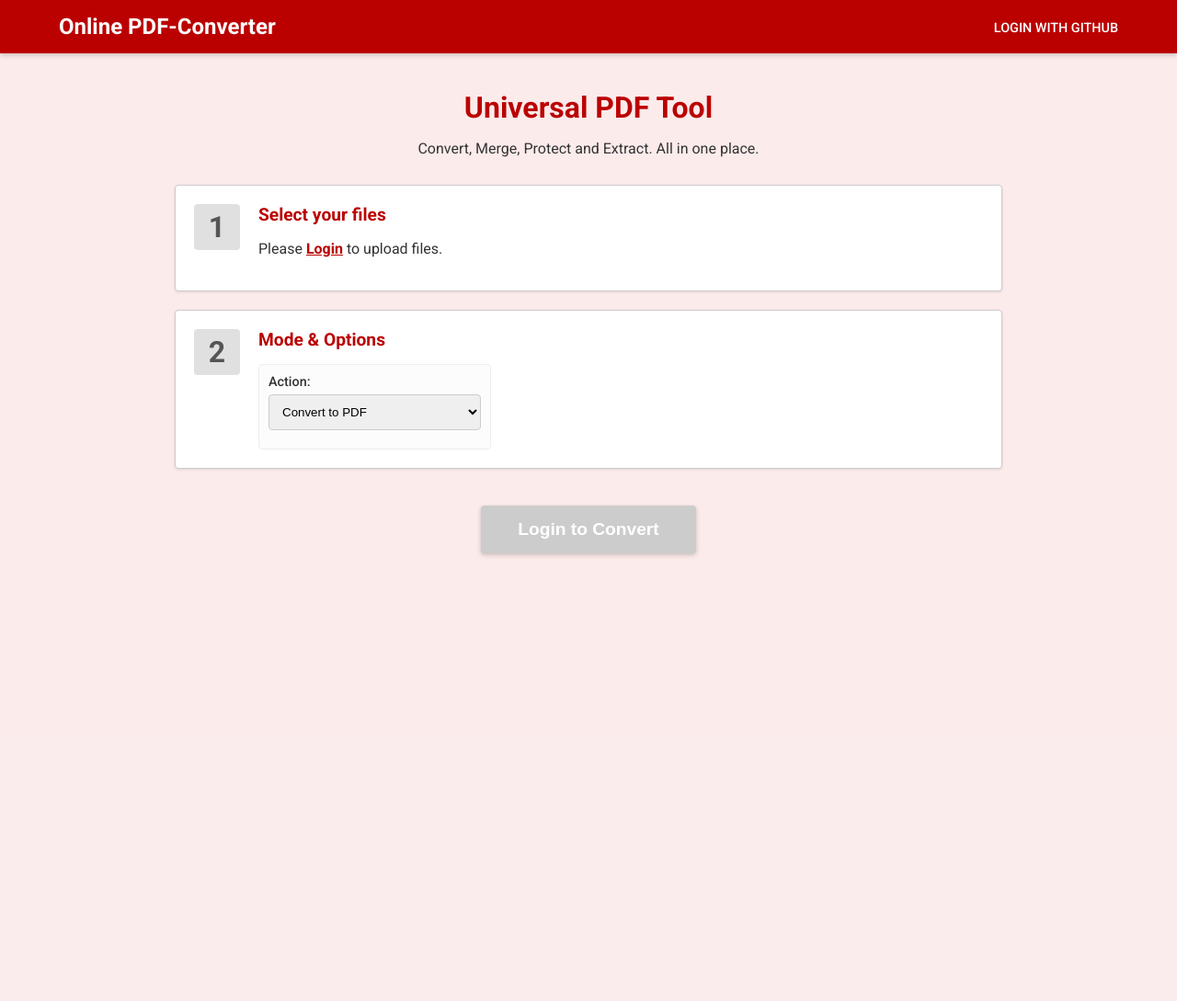
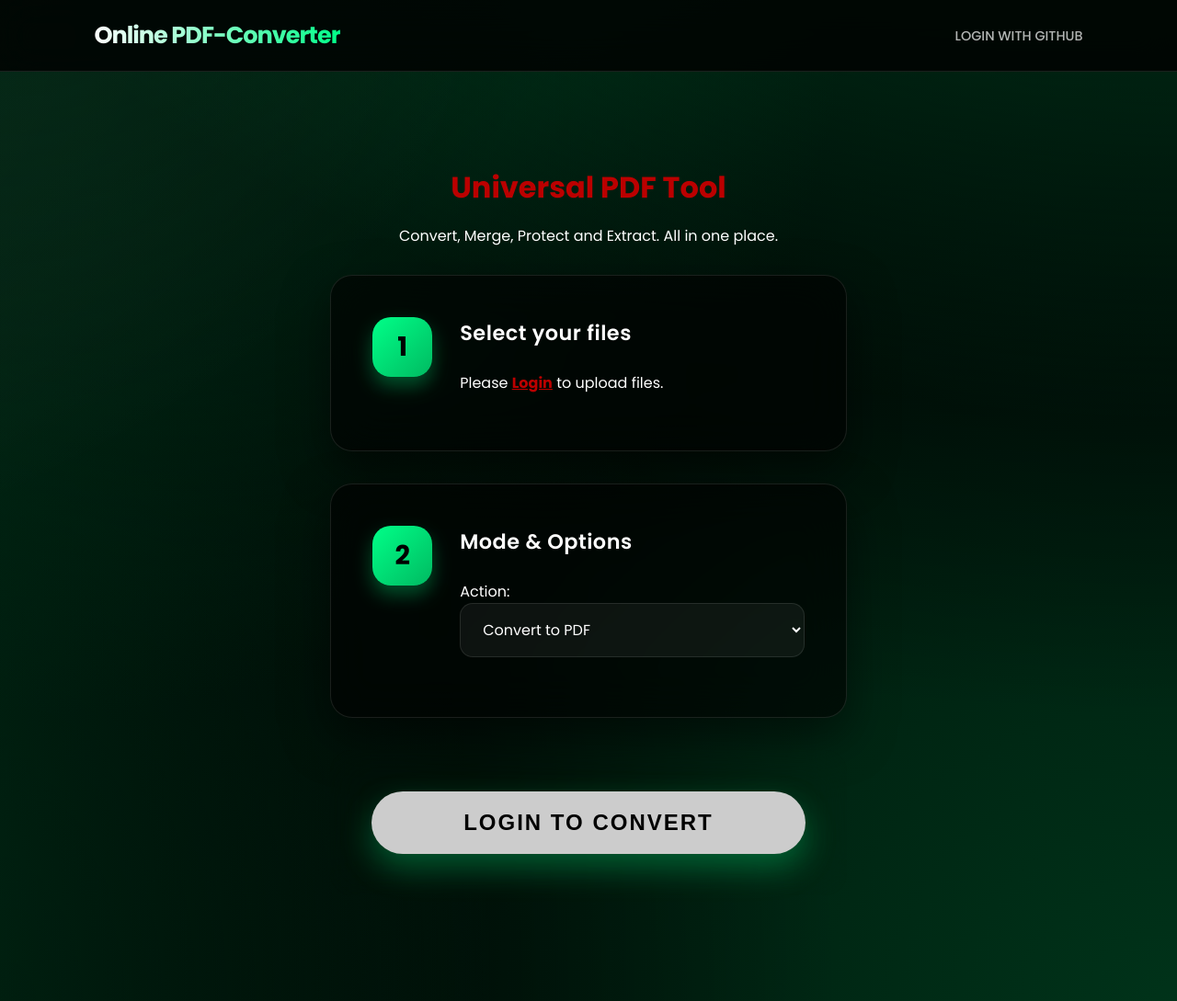
Before and after one commit to Deva0121/Conver-Doc-EVE, a Flask app: page / in a window 1280 px wide. Shown: the whole page at 92% size. Before the commit the page ends 606 px from the top, so only its background shows below. Run offline with Flask 3, Linux system fonts and the light colour scheme.

Commit message:
Style: Premium Green/Black/White mesh gradient animation

```diff
--- a/static/style.css
+++ b/static/style.css
@@ -1,71 +1,132 @@
-@import url('https://fonts.googleapis.com/css2?family=Roboto:wght@300;400;500;700&display=swap');
+@import url('https://fonts.googleapis.com/css2?family=Poppins:wght@300;400;500;600;700&display=swap');
+
+:root {
+    --primary-green: #00ff88;
+    --dark-green: #004d2c;
+    --accent-white: #ffffff;
+    --deep-black: #000000;
+    --glass-bg: rgba(0, 0, 0, 0.6);
+    --glass-border: rgba(255, 255, 255, 0.1);
+}
+
+* {
+    box-sizing: border-box;
+}
 
 body {
     margin: 0;
-    font-family: 'Roboto', sans-serif;
-    background-color: #fcebeb;
-    /* Very light red/grey mix */
-    color: #333;
+    font-family: 'Poppins', sans-serif;
+    color: #ffffff;
+    min-height: 100vh;
+    display: flex;
+    flex-direction: column;
+    overflow-x: hidden;
+    /* Ultra-premium Mesh Gradient */
+    background: #000;
+    background-image:
+        radial-gradient(at 0% 0%, hsla(150, 100%, 30%, 0.5) 0, transparent 50%),
+        radial-gradient(at 50% 0%, hsla(0, 0%, 0%, 1) 0, transparent 50%),
+        radial-gradient(at 100% 0%, hsla(150, 100%, 50%, 0.5) 0, transparent 50%),
+        radial-gradient(at 0% 50%, hsla(0, 0%, 100%, 0.1) 0, transparent 50%),
+        radial-gradient(at 50% 50%, hsla(150, 100%, 10%, 1) 0, transparent 50%),
+        radial-gradient(at 100% 50%, hsla(0, 0%, 0%, 1) 0, transparent 50%),
+        radial-gradient(at 0% 100%, hsla(150, 100%, 40%, 0.5) 0, transparent 50%),
+        radial-gradient(at 50% 100%, hsla(0, 0%, 0%, 1) 0, transparent 50%),
+        radial-gradient(at 100% 100%, hsla(150, 100%, 20%, 0.5) 0, transparent 50%);
+    background-size: 200% 200%;
+    animation: flow 15s ease infinite;
+}
+
+@keyframes flow {
+    0% {
+        background-position: 0% 0%;
+    }
+
+    50% {
+        background-position: 100% 100%;
+    }
+
+    100% {
+        background-position: 0% 0%;
+    }
 }
 
 header {
-    background: #b00;
-    /* Deep Red like online2pdf */
-    color: white;
-    padding: 15px 5%;
+    background: rgba(0, 0, 0, 0.8);
+    backdrop-filter: blur(20px);
+    border-bottom: 1px solid var(--glass-border);
+    padding: 1.2rem 8%;
     display: flex;
     justify-content: space-between;
     align-items: center;
-    box-shadow: 0 2px 5px rgba(0, 0, 0, 0.2);
+    position: sticky;
+    top: 0;
+    z-index: 1000;
 }
 
 .logo {
-    font-size: 1.5rem;
+    font-size: 1.6rem;
     font-weight: 700;
+    background: linear-gradient(90deg, #fff, var(--primary-green));
+    -webkit-background-clip: text;
+    -webkit-text-fill-color: transparent;
+    letter-spacing: -1px;
 }
 
 nav a {
-    color: white;
+    color: rgba(255, 255, 255, 0.7);
     text-decoration: none;
-    margin-left: 15px;
+    margin-left: 25px;
     font-size: 0.9rem;
     font-weight: 500;
+    transition: all 0.4s cubic-bezier(0.175, 0.885, 0.32, 1.275);
 }
 
 nav a:hover {
-    text-decoration: underline;
+    color: var(--primary-green);
+    transform: translateY(-2px);
 }
 
 .container {
     max-width: 900px;
-    margin: 40px auto;
+    margin: 80px auto;
     padding: 0 20px;
+    position: relative;
 }
 
 .step-box {
-    background: white;
-    border: 1px solid #ccc;
-    border-radius: 4px;
-    margin-bottom: 20px;
-    padding: 20px;
+    background: var(--glass-bg);
+    backdrop-filter: blur(25px);
+    border: 1px solid var(--glass-border);
+    border-radius: 24px;
+    margin-bottom: 35px;
+    padding: 45px;
     display: flex;
     align-items: flex-start;
-    box-shadow: 0 1px 3px rgba(0, 0, 0, 0.1);
+    box-shadow: 0 20px 50px rgba(0, 0, 0, 0.5);
+    transition: all 0.4s ease;
+}
+
+.step-box:hover {
+    transform: translateY(-8px) scale(1.01);
+    border-color: rgba(0, 255, 136, 0.3);
+    box-shadow: 0 30px 60px rgba(0, 255, 136, 0.1);
 }
 
 .step-number {
-    background: #e0e0e0;
-    color: #555;
-    font-size: 2rem;
-    font-weight: 700;
-    width: 50px;
-    height: 50px;
+    background: linear-gradient(135deg, var(--primary-green), #00ba61);
+    color: #000;
+    font-size: 1.8rem;
+    font-weight: 800;
+    width: 65px;
+    height: 65px;
     display: flex;
     align-items: center;
     justify-content: center;
-    border-radius: 4px;
-    margin-right: 20px;
+    border-radius: 20px;
+    margin-right: 30px;
     flex-shrink: 0;
+    box-shadow: 0 10px 20px rgba(0, 255, 136, 0.3);
 }
 
 .step-content {
@@ -74,77 +135,83 @@ nav a:hover {
 
 h2 {
     margin-top: 0;
-    font-size: 1.2rem;
-    color: #b00;
-    margin-bottom: 15px;
+    font-size: 1.4rem;
+    color: #fff;
+    margin-bottom: 25px;
+    font-weight: 600;
+    letter-spacing: 0.5px;
 }
 
 .file-drop-area {
-    border: 2px dashed #ccc;
-    padding: 30px;
+    border: 2px dashed rgba(255, 255, 255, 0.15);
+    padding: 60px;
     text-align: center;
-    background: #f9f9f9;
+    background: rgba(255, 255, 255, 0.02);
+    border-radius: 20px;
     cursor: pointer;
-    transition: background 0.3s;
+    transition: all 0.4s ease;
 }
 
 .file-drop-area:hover {
-    background: #eee;
+    border-color: var(--primary-green);
+    background: rgba(0, 255, 136, 0.03);
 }
 
 select,
 input[type="text"],
 input[type="password"] {
-    padding: 10px;
-    border: 1px solid #ccc;
-    border-radius: 4px;
-    margin-right: 10px;
-    margin-bottom: 10px;
-    width: 200px;
+    width: 100%;
+    padding: 16px 20px;
+    background: rgba(255, 255, 255, 0.05);
+    border: 1px solid var(--glass-border);
+    border-radius: 14px;
+    color: white;
+    margin-bottom: 20px;
+    font-size: 1rem;
+    font-family: inherit;
+    transition: all 0.3s ease;
+}
+
+select option {
+    background: #111;
+    color: #fff;
+}
+
+select:focus,
+input:focus {
+    outline: none;
+    border-color: var(--primary-green);
+    background: rgba(255, 255, 255, 0.08);
 }
 
 .convert-btn {
-    background: #b00;
-    color: white;
+    background: linear-gradient(135deg, var(--primary-green), #00ba61);
+    color: #000;
     border: none;
-    padding: 15px 40px;
-    font-size: 1.2rem;
+    padding: 20px 100px;
+    font-size: 1.5rem;
     font-weight: 700;
-    border-radius: 4px;
+    border-radius: 50px;
     cursor: pointer;
-    box-shadow: 0 2px 5px rgba(0, 0, 0, 0.2);
-    transition: background 0.3s;
+    box-shadow: 0 15px 35px rgba(0, 255, 136, 0.3);
+    transition: all 0.5s cubic-bezier(0.175, 0.885, 0.32, 1.275);
+    text-transform: uppercase;
+    letter-spacing: 2px;
 }
 
 .convert-btn:hover {
-    background: #800;
+    transform: translateY(-5px) scale(1.05);
+    box-shadow: 0 20px 45px rgba(0, 255, 136, 0.5);
+    letter-spacing: 4px;
 }
 
 .flash {
-    background: #fff3cd;
-    color: #856404;
-    padding: 15px;
-    margin-bottom: 20px;
-    border: 1px solid #ffeeba;
-    border-radius: 4px;
+    background: rgba(255, 68, 68, 0.1);
+    border: 1px solid rgba(255, 68, 68, 0.2);
+    color: #ff4444;
+    padding: 18px 30px;
+    margin-bottom: 40px;
+    border-radius: 15px;
+    text-align: center;
+    backdrop-filter: blur(10px);
 }
-
-.options-grid {
-    display: grid;
-    grid-template-columns: repeat(auto-fill, minmax(250px, 1fr));
-    gap: 15px;
-}
-
-.option-group {
-    background: #fcfcfc;
-    border: 1px solid #eee;
-    padding: 10px;
-    border-radius: 4px;
-}
-
-.option-group label {
-    display: block;
-    margin-bottom: 5px;
-    font-weight: 500;
-    font-size: 0.9rem;
-}
```
